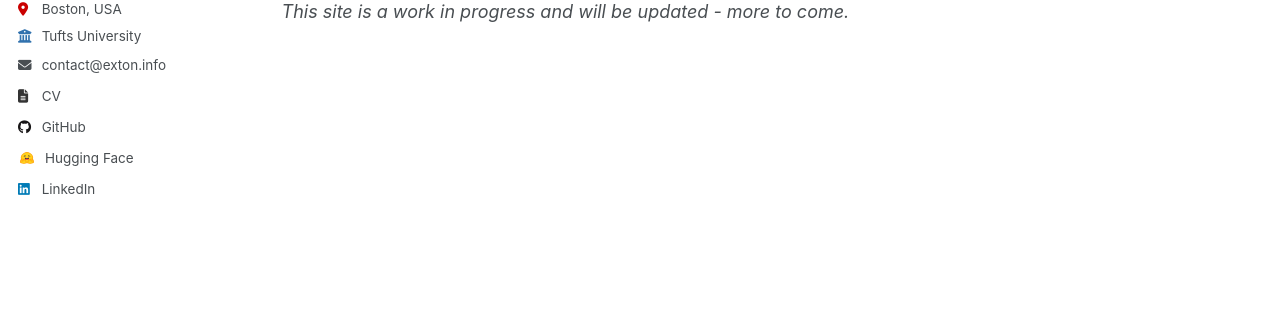
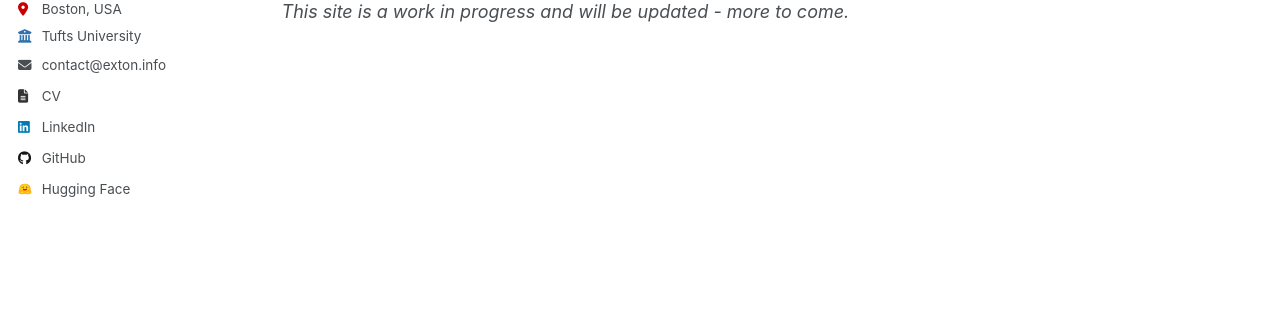
Before and after one commit to andrewelawrence/andrewelawrence.github.io, a Jekyll site: the page built from _pages/about.md, in a window 1280 px wide. Shown: the part 377-687 px from the top of the page. Built offline with Jekyll 4.4.1, drawn with Linux system fonts in a browser that asks for light colours.

Commit message:
Update sidebar order + HF icon spacing

```diff
--- a/_includes/author-profile.html
+++ b/_includes/author-profile.html
@@ -50,6 +50,11 @@
                         aria-hidden="true"></i>CV</a></li>
             {% endif %}
             {% endif %}
+            {% if author.linkedin %}
+            <li><a href="https://www.linkedin.com/in/{{ author.linkedin }}"><i
+                        class="fab fa-fw fa-linkedin icon-pad-right" aria-hidden="true"></i>LinkedIn</a></li>
+            {% endif %}
+
 
             <!-- Font Awesome and Academicons icons / Academic websites -->
             {% if author.academia %}
@@ -156,10 +161,6 @@
             <li><a href="https://last.fm/user/{{ author.lastfm }}"><i class="fab fa-fw fa-lastfm icon-pad-right"
                         aria-hidden="true"></i>Last.fm</a></li>
             {% endif %}
-            {% if author.linkedin %}
-            <li><a href="https://www.linkedin.com/in/{{ author.linkedin }}"><i
-                        class="fab fa-fw fa-linkedin icon-pad-right" aria-hidden="true"></i>LinkedIn</a></li>
-            {% endif %}
             {% if author.mastodon %}
             <li><a href="{{ author.mastodon }}"><i class="fab fa-fw fa-mastodon icon-pad-right"
                         aria-hidden="true"></i>Mastodon</a></li>
--- a/_sass/include/_utilities.scss
+++ b/_sass/include/_utilities.scss
@@ -338,9 +338,8 @@ body:hover .visually-hidden button {
 
   .svg-icon.huggingface-icon {
     color: $huggingface-color;
-    width: 1.5em;
-    padding-right: 0.20em;
-    margin-right: 0.5em;
+    width: 1.0em;
+    margin-right: 0.75em;
   }
 }
 
```
